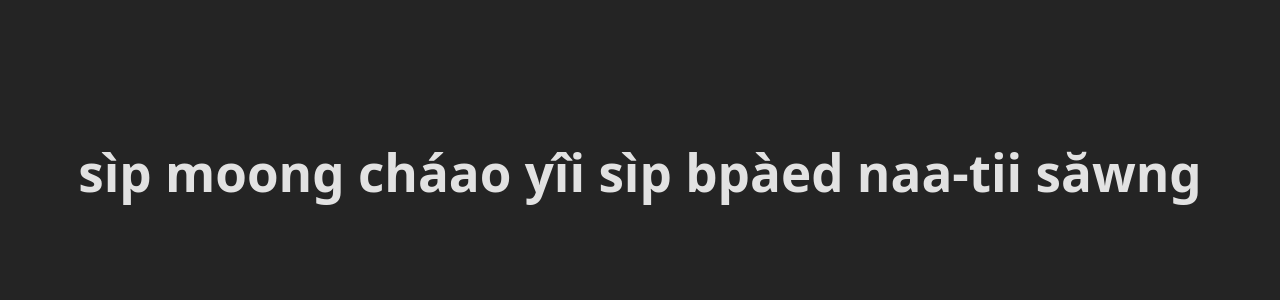
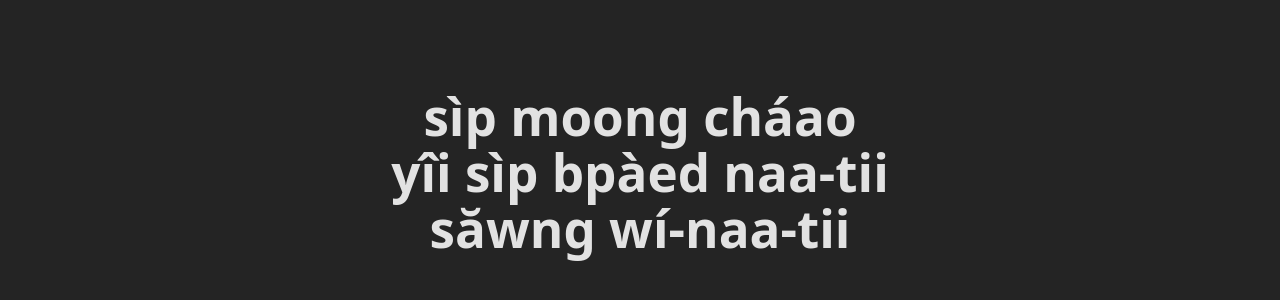
Before and after one commit to ChaylonF/thai-time, a React (Vite) app in the folder frontend/: page / in a window 1280 px wide. Shown: the part 228-528 px from the top of the page. Built offline with nearby package versions, Linux system fonts and the light colour scheme.

Commit message:
Add second. Add line breaks.

```diff
--- a/frontend/src/Components/Clock.tsx
+++ b/frontend/src/Components/Clock.tsx
@@ -17,6 +17,6 @@ export default function Clock() {
     const s = thaiNumbersPhonetic(time.getSeconds());
 
     return (
-        <h1>{h} {m} naa-tii {s}</h1>
+        <h1>{h}<br />{m} naa-tii<br />{s} wí-naa-tii</h1>
     )
 }
```
